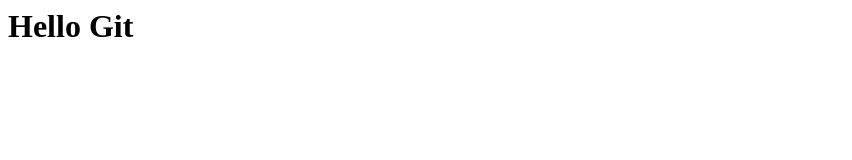
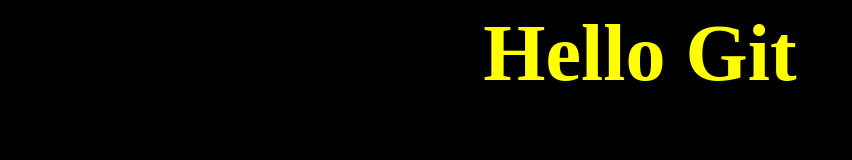
Before and after one commit to jesuiscelebre1er/demoGit, a plain HTML site: page index.html in a window 1280 px wide. Shown: the whole page, without its empty margins (0-852 px from the left). Drawn offline with Linux system fonts and the light colour scheme.

Commit message:
modif page style

```diff
--- a/index.html
+++ b/index.html
@@ -1,5 +1,5 @@
 <html>
 <head></head>
-<body>
+<body style="text-align: center; color:yellow; background-color:black; font-size:40px">
 <h1>Hello Git </h1>
 </body>
```
